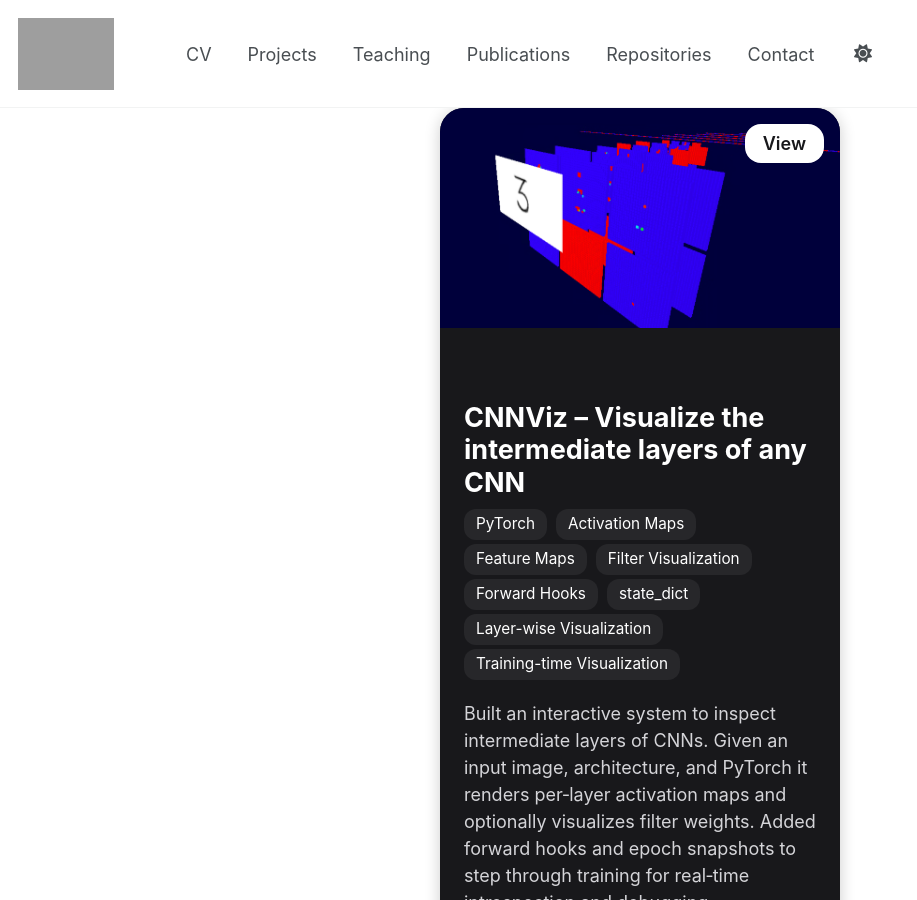
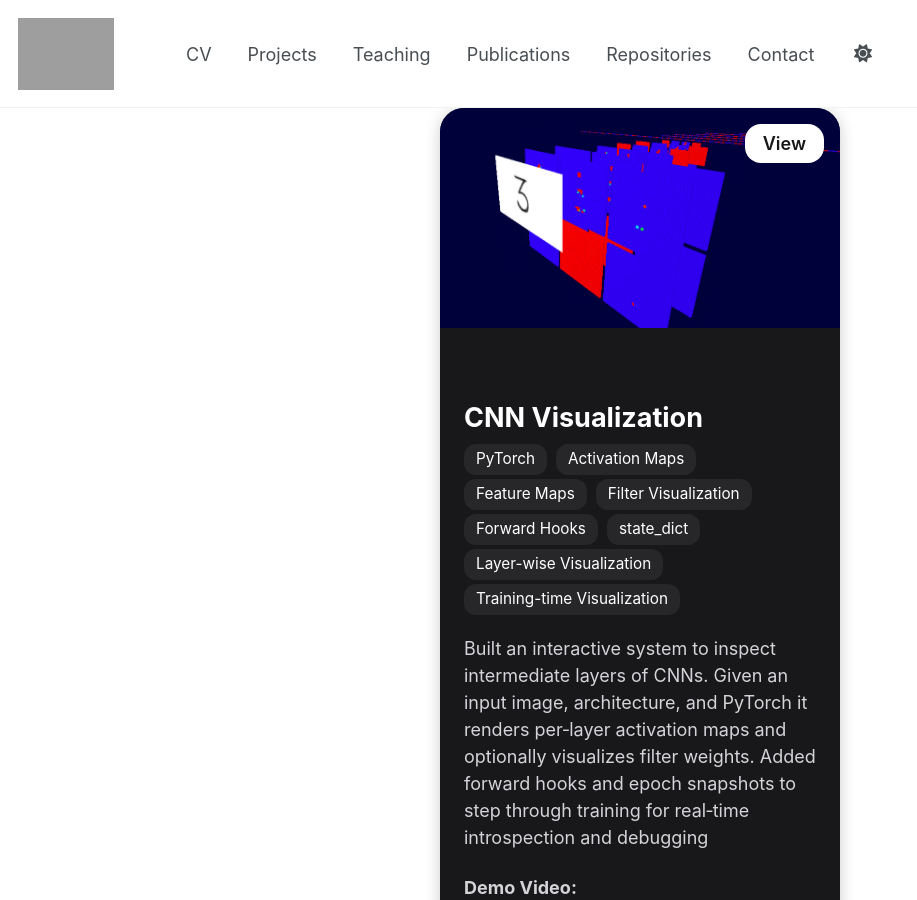
Before and after one commit to itsMustafamr/itsmustafamr.github.io, a Jekyll site: the page built from _projects/cnnviz.md, in a window 1280 px wide and 900 px high. Shown: the whole window, without its empty margins (0-917 px from the left). Built offline with Jekyll 4.4.1, drawn with Linux system fonts in a browser that asks for light colours; grey boxes are pictures that could not be loaded.

Commit message:
changed Cnnviz to CNN Visualization

```diff
--- a/_projects/cnnviz.md
+++ b/_projects/cnnviz.md
@@ -1,5 +1,5 @@
 ---
-title: "CNNViz – Visualize the intermediate layers of any CNN"
+title: "CNN Visualization"
 layout: project
 date: 2024-04-10
 image: "images/CNN_Vizsualization.png"
```
